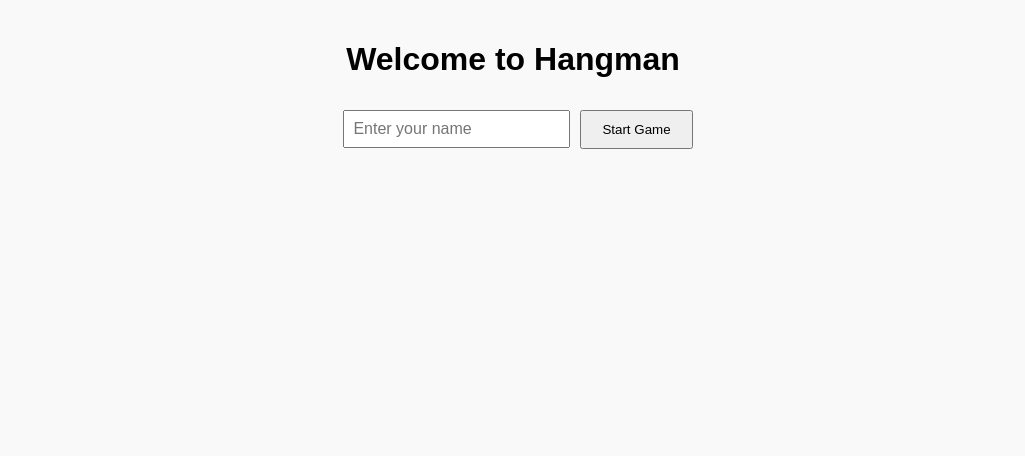
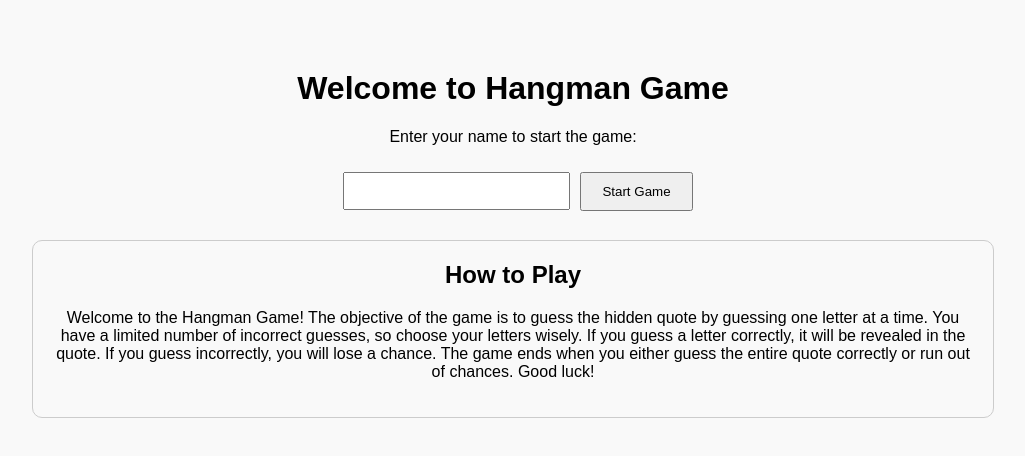
Before and after one commit to Moco23/hangmen-react-js, a React (Create React App) app: page / in a window 1280 px wide. Shown: the top 456 px of the page, without its empty margins (127-1152 px from the left). Built offline with nearby package versions, Linux system fonts and the light colour scheme.

Commit message:
Add game description to initial screen and implement digital keyboard functionality

```diff
--- a/src/App.js
+++ b/src/App.js
@@ -10,8 +10,8 @@ const App = () => {
   // Function to start the game
   const onStart = (name) => {
     if (name.trim()) {
-      setUsername(name);  // Set the username when it's valid
-      setScreen("game");  // Switch to the game screen
+      setUsername(name);
+      setScreen("game");
     }
   };
 
--- a/src/components/GameScreen.js
+++ b/src/components/GameScreen.js
@@ -1,14 +1,15 @@
 import React, { useState, useEffect } from "react";
 import { useSelector, useDispatch } from "react-redux";
-import { revealLetter, incrementErrors, resetGame } from "../redux/slices/gameSlice";
+import { revealLetter, incrementErrors, resetGame, setQuote } from "../redux/slices/gameSlice";
 import { calculateSmarterScore } from "../utils/scoring";
 import useQuote from "../hooks/useQuote";  // Import useQuote hook
+import Keyboard from "./Keyboard";  // Correct import path
 
 const GameScreen = ({ username, onFinish }) => {
-  const { quote, maskedQuote, errors, maxErrors } = useSelector((state) => state.game);
+  const { quote, maskedQuote, errors, maxErrors, remainingLetters } = useSelector((state) => state.game);
   const dispatch = useDispatch();
   const [feedback, setFeedback] = useState("");
-  const [guessedLetters, setGuessedLetters] = useState(new Set());
+  const [guessedLetters, setGuessedLetters] = useState(new Map());
   const [timeTaken, setTimeTaken] = useState(0);
 
   const { quoteData, status, error } = useQuote();  // Destructure status and quoteData
@@ -24,12 +25,14 @@ const GameScreen = ({ username, onFinish }) => {
       return;
     }
 
-    setGuessedLetters(new Set(guessedLetters.add(letter.toLowerCase())));
+    const newGuessedLetters = new Map(guessedLetters);
+    newGuessedLetters.set(letter.toLowerCase(), "incorrect");
 
     // Check if the quote is correct
-    if (quoteData.toLowerCase().includes(letter.toLowerCase())) {
-      dispatch(revealLetter(letter));
+    if (quote.toLowerCase().includes(letter.toLowerCase())) {
+      dispatch(revealLetter({ letter }));
       setFeedback("Correct!");
+      newGuessedLetters.set(letter.toLowerCase(), "correct");
     } else {
       dispatch(incrementErrors());
       setFeedback("Incorrect!");
@@ -41,6 +44,8 @@ const GameScreen = ({ username, onFinish }) => {
         dispatch(resetGame());
       }
     }
+
+    setGuessedLetters(newGuessedLetters);
   };
 
   useEffect(() => {
@@ -50,10 +55,17 @@ const GameScreen = ({ username, onFinish }) => {
 
   useEffect(() => {
     if (status === "success") {
-      // Display the quote when successfully fetched
+      // Set the quote in the Redux store when successfully fetched
+      dispatch(setQuote(quoteData));
       console.log("Dohvaćeni citat:", quoteData);
     }
-  }, [quoteData, status]);
+  }, [quoteData, status, dispatch]);
+
+  const handleReset = () => {
+    dispatch(resetGame());
+    // Fetch a new quote
+    window.location.reload();
+  };
 
   return (
     <div className="game-screen">
@@ -63,16 +75,18 @@ const GameScreen = ({ username, onFinish }) => {
         <>
           <p>{maskedQuote}</p>
           <p>Failed try: {errors}/{maxErrors}</p>
+          <p>Letters to guess: {remainingLetters}</p> {/* Display the number of letters to guess */}
           <input type="text" maxLength={1} onChange={(e) => handleGuess(e.target.value)} />
           <p className={feedback === "Correct!" ? "correct" : feedback === "Incorrect!" ? "incorrect" : "already-guessed"}>{feedback}</p>
-          <button onClick={() => dispatch(resetGame())}>Restart</button>
+          <button onClick={handleReset}>Restart</button>
           <div>
             <h4>Guessed letters:</h4>
-            <p>{[...guessedLetters].join(", ")}</p>
+            <p>{[...guessedLetters.keys()].join(", ")}</p>
           </div>
           <div>
             <h4>Player: {username}</h4>
           </div>
+          <Keyboard onKeyPress={handleGuess} guessedLetters={guessedLetters} />
         </>
       )}
     </div>
--- /dev/null
+++ b/src/components/Keyboard.js
@@ -0,0 +1,28 @@
+import React from "react";
+
+const Keyboard = ({ onKeyPress, guessedLetters }) => {
+  const letters = "ABCDEFGHIJKLMNOPQRSTUVWXYZ".split("");
+
+  return (
+    <div className="keyboard">
+      {letters.map((letter) => (
+        <button
+          key={letter}
+          onClick={() => onKeyPress(letter)}
+          className={
+            guessedLetters.has(letter.toLowerCase())
+              ? guessedLetters.get(letter.toLowerCase()) === "correct"
+                ? "correct"
+                : "incorrect"
+              : ""
+          }
+          disabled={guessedLetters.has(letter.toLowerCase())}
+        >
+          {letter}
+        </button>
+      ))}
+    </div>
+  );
+};
+
+export default Keyboard;
--- a/src/components/NameScreen.js
+++ b/src/components/NameScreen.js
@@ -8,33 +8,44 @@ const NameScreen = ({ onStart }) => {
   const dispatch = useDispatch();
 
   const handleStart = () => {
-    if (!name.trim()) {
+    if (name.trim()) {
+      dispatch(setUsername(name));
+      onStart(name);
+    } else {
       setErrorMessage("Please enter your name.");
-      return;
     }
-    dispatch(setUsername(name.trim()));  // This will store the username in Redux
-    setErrorMessage("");  // Reset error message
-    onStart(name);  // Call onStart to switch screen
   };
 
   const handleKeyPress = (event) => {
     if (event.key === "Enter") {
-      handleStart();  // Trigger game start when Enter is pressed
+      handleStart();
     }
   };
 
   return (
     <div className="name-screen">
-      <h1>Welcome to Hangman</h1>
+      <h1>Welcome to Hangman Game</h1>
+      <p>Enter your name to start the game:</p>
       <input
         type="text"
-        placeholder="Enter your name"
         value={name}
         onChange={(e) => setName(e.target.value)}
-        onKeyPress={handleKeyPress} // Listen for Enter key press
+        onKeyPress={handleKeyPress}
       />
       <button onClick={handleStart}>Start Game</button>
       {errorMessage && <p className="error">{errorMessage}</p>}
+      <div className="game-description">
+        <h2>How to Play</h2>
+        <p>
+          Welcome to the Hangman Game! The objective of the game is to guess the
+          hidden quote by guessing one letter at a time. You have a limited
+          number of incorrect guesses, so choose your letters wisely. If you
+          guess a letter correctly, it will be revealed in the quote. If you
+          guess incorrectly, you will lose a chance. The game ends when you
+          either guess the entire quote correctly or run out of chances. Good
+          luck!
+        </p>
+      </div>
     </div>
   );
 };
--- a/src/redux/slices/gameSlice.js
+++ b/src/redux/slices/gameSlice.js
@@ -5,7 +5,8 @@ const initialState = {
   maskedQuote: '',
   errors: 0,
   maxErrors: 6,
-  username: '', // Add username to the initial state
+  username: '',
+  remainingLetters: 0, // Add remainingLetters to the initial state
   // other state properties
 };
 
@@ -13,17 +14,25 @@ const gameSlice = createSlice({
   name: 'game',
   initialState,
   reducers: {
+    setQuote: (state, action) => {
+      state.quote = action.payload;
+      state.maskedQuote = action.payload.replace(/[a-zA-Z]/g, '_');
+      state.remainingLetters = action.payload.replace(/\s/g, '').length; // Initialize remainingLetters
+    },
     revealLetter: (state, action) => {
       const { letter } = action.payload;
       let newMaskedQuote = '';
+      let lettersRevealed = 0;
       for (let i = 0; i < state.quote.length; i++) {
-        if (state.quote[i] === letter) {
-          newMaskedQuote += letter;
+        if (state.quote[i].toLowerCase() === letter.toLowerCase()) {
+          newMaskedQuote += state.quote[i];
+          lettersRevealed++;
         } else {
           newMaskedQuote += state.maskedQuote[i];
         }
       }
       state.maskedQuote = newMaskedQuote;
+      state.remainingLetters -= lettersRevealed; // Update remainingLetters
     },
     incrementErrors: (state) => {
       state.errors += 1;
@@ -33,6 +42,7 @@ const gameSlice = createSlice({
       state.maskedQuote = '';
       state.quote = '';
       state.username = '';
+      state.remainingLetters = 0; // Reset remainingLetters
       // Reset other state properties as needed
     },
     setUsername: (state, action) => {
@@ -41,5 +51,5 @@ const gameSlice = createSlice({
   },
 });
 
-export const { revealLetter, incrementErrors, resetGame, setUsername } = gameSlice.actions;
+export const { setQuote, revealLetter, incrementErrors, resetGame, setUsername } = gameSlice.actions;
 export default gameSlice.reducer;
--- a/src/styles.css
+++ b/src/styles.css
@@ -33,3 +33,56 @@ button {
 .already-guessed {
   color: orange;
 }
+
+.keyboard {
+  display: flex;
+  flex-wrap: wrap;
+  justify-content: center;
+  margin-top: 20px;
+}
+
+.keyboard button {
+  margin: 5px;
+  padding: 10px;
+  font-size: 16px;
+  cursor: pointer;
+}
+
+.keyboard button.correct {
+  background-color: green;
+  color: white;
+}
+
+.keyboard button.incorrect {
+  background-color: red;
+  color: white;
+}
+
+.keyboard button:disabled {
+  cursor: not-allowed;
+  opacity: 0.6;
+}
+
+.name-screen {
+  text-align: center;
+  margin-top: 50px;
+}
+
+.game-description {
+  max-width: 920px;
+  margin-inline: auto;
+  margin-top: 20px;
+  padding: 20px;
+  border: 1px solid #ccc;
+  border-radius: 10px;
+  background-color: #f9f9f9;
+}
+
+.game-description h2 {
+  margin-top: 0;
+}
+
+.error {
+  color: red;
+  font-size: 14px;
+}
```
